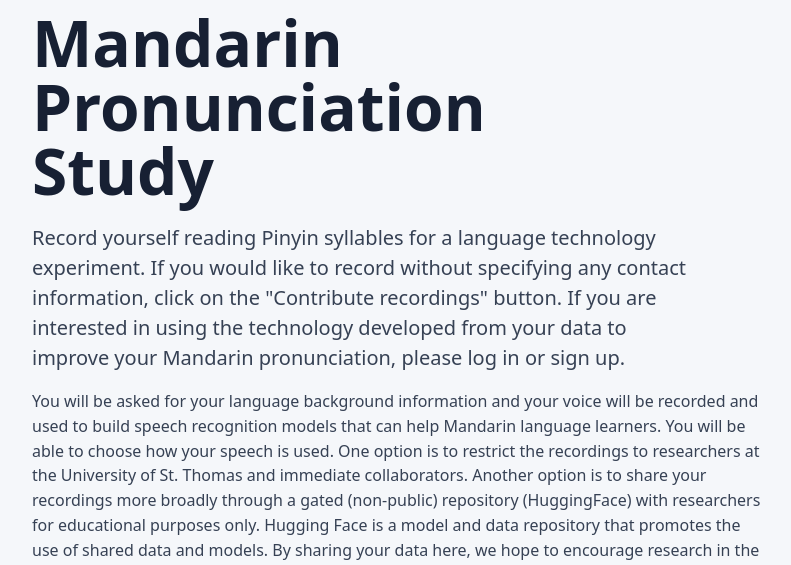
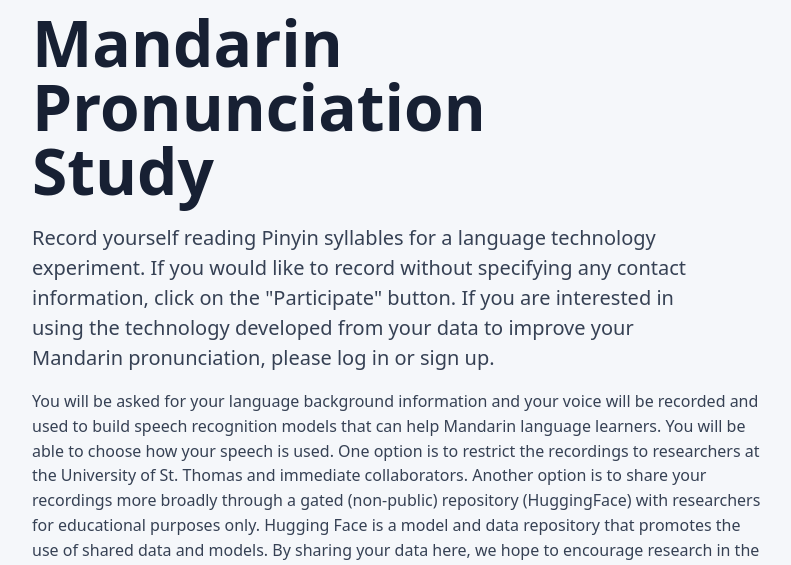
Before and after one commit to abecode/mandarin_tone_recorder, a Django app: template templates/home.html in a window 1280 px wide. Shown: the part 133-698 px from the top of the page, without its empty margins (48-839 px from the left). Run offline with Django 5.2, Linux system fonts and the light colour scheme; the template is opened without the code that fills it, so the values that code supplies are empty.

Commit message:
wording fix

```diff
--- a/templates/home.html
+++ b/templates/home.html
@@ -7,7 +7,7 @@
       <p class="home-lede">
         Record yourself reading Pinyin syllables for a language technology
         experiment. If you would like to record without specifying any contact
-        information, click on the "Contribute recordings" button. If you are
+        information, click on the "Participate" button. If you are
         interested in using the technology developed from your data to improve
         your Mandarin pronunciation, please log in or sign up.
       </p>
```
